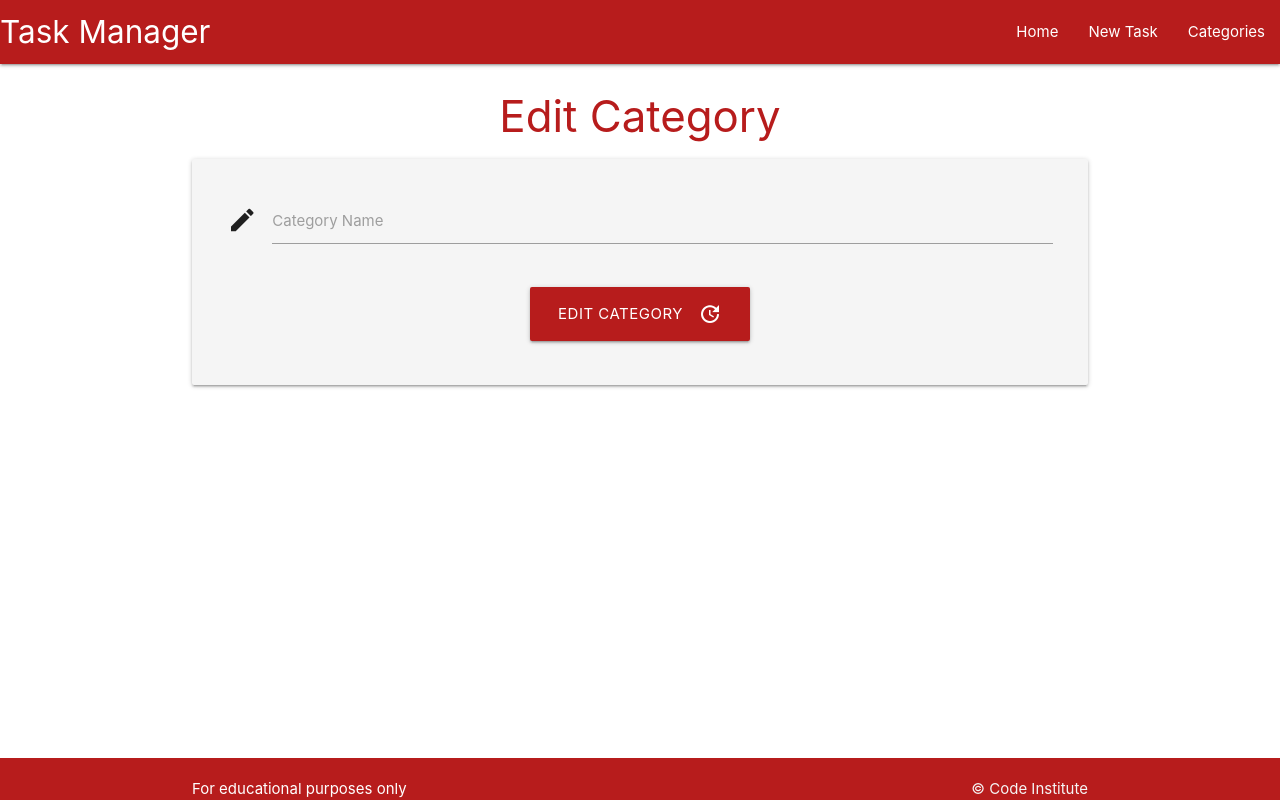
After one commit to DarthKoder/dks-flask-sqlalchemy-task-manager, a Flask app: template taskmanager/templates/edit_category.html in a window 1280 px wide. The commit adds this page. Run offline with Flask 3, Linux system fonts and the light colour scheme; the template is opened without the code that fills it, so the values that code supplies are empty.

Commit message:
add edit_categories.html and function in routes.py to be able to view and edit the categories

```diff
--- a/taskmanager/templates/categories.html
+++ b/taskmanager/templates/categories.html
@@ -21,7 +21,7 @@
           I am convenient because I require little markup to use effectively.</p>
         </div>
         <div class="card-action">
-          <a href="#" class="btn orange accent-3">Edit</a>
+          <a href="{{ url_for('edit_category', category_id=category.id) }}" class="btn orange accent-3">Edit</a>
           <a href="#" class="btn black">Delete</a>
         </div>
       </div>
--- /dev/null
+++ b/taskmanager/templates/edit_category.html
@@ -0,0 +1,28 @@
+{% extends "base.html" %}
+{% block content %}
+
+<h3 class="red-text text-darken-4 center-align">Edit Category</h3>
+
+
+<div class="row card-panel grey lighten-4">
+    <form class="col s12" method="POST" action="{{ url_for('edit_category', category_id=category.id) }}">
+        <!-- Category name -->
+        <div class="row">
+            <div class="input-field col s12">
+                <i class="material-icons prefix">edit</i>  <!-- would use fontawesome for colours -->
+                <input id="category_name" name="category_name" value="{{ category.category_name }}" minlength="3" maxlength="25" type="text" class="validate" required>
+                <label for="category_name">Category Name</label>
+            </div>
+        </div>
+    <!-- Category name -->
+        <div class="row">
+            <div class="col s12 center-align">
+                <button type="submit" class="btn-large red darken-4">
+                    Edit Category <i class="material-icons right">update</i>
+                </button>
+            </div>
+        </div>
+    </form>
+</div>
+
+{% endblock %}
```
Also changed, not shown: taskmanager/routes.py (+10 -1 lines).
